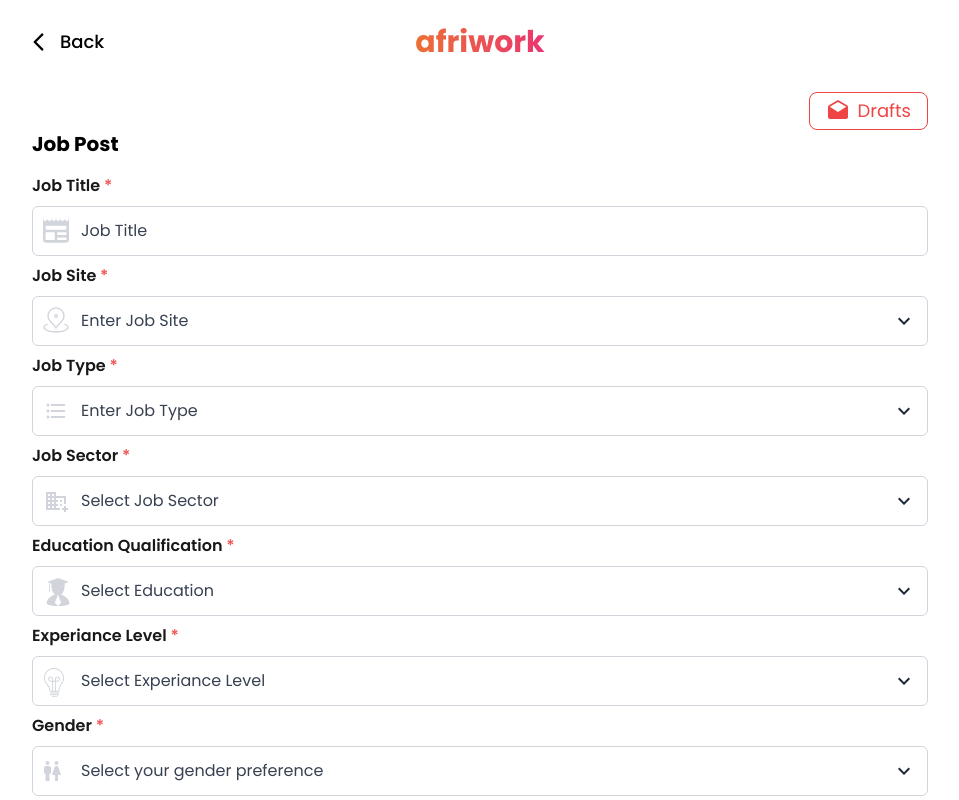
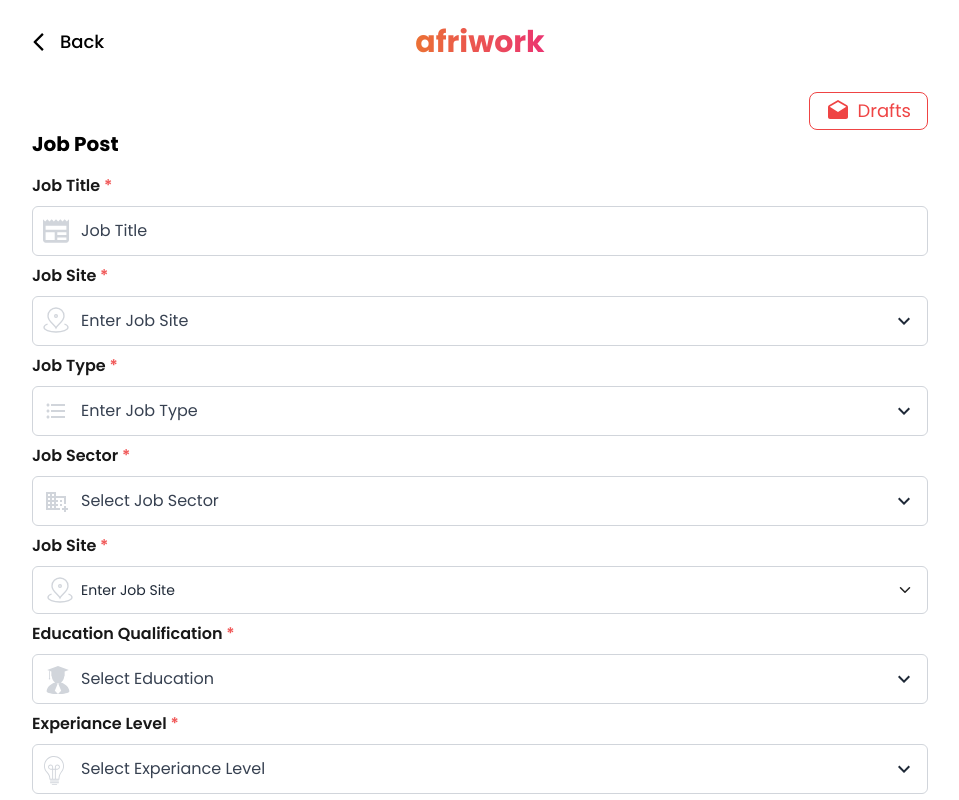
Before and after one commit to dawitYenew12/Afriwork_clone, a React (Vite) app in the folder webApp/: page /postJob in a window 1280 px wide. Shown: the top 800 px of the page, without its empty margins (160-1119 px from the left). Built offline with nearby package versions, Linux system fonts and the light colour scheme.

Commit message:
dynamic dropdown positioning implemented

```diff
--- a/webApp/src/App.jsx
+++ b/webApp/src/App.jsx
@@ -6,6 +6,7 @@ import ExploreMorejobs from "./pages/ExploreMorejobs";
 import DraftsList from "./pages/DraftsList";
 import ChooseYourProfile from "./pages/ChooseYourProfile";
 import YourJobPosts from "./pages/YourJobPosts";
+import Selection from "./pages/Selection";
 
 function App() {
   return (
@@ -18,6 +19,7 @@ function App() {
         <Route path="/drafts" element={<DraftsList/>}/>
         <Route path="/choose" element={<ChooseYourProfile/>}/>
         <Route path="/posts" element={<YourJobPosts/>}/>
+        <Route path="/slection" element={<Selection />} />
       </Routes>
     </Router>
   );
--- /dev/null
+++ b/webApp/src/assets/options/Jobsites.jsx
@@ -0,0 +1,16 @@
+// jobSites.js
+export const jobSites = [
+    { value: 'remote', label: 'Remote' },
+    { value: 'not', label: 'not' },
+    { value: 'hello', label: 'hello' },
+    { value: 'name', label: 'name' },
+    { value: 'best', label: 'best' },
+    { value: 'off', label: 'off' },
+    { value: 'time', label: 'time' },
+    { value: 'sam', label: 'sam' },
+    { value: 'dave', label: 'dave' },
+    { value: 'lem', label: 'lem' },
+    { value: 'yene', label: 'yene' },
+    { value: 'lin', label: 'lin' },
+    { value: 'onsite', label: 'On-site' }
+  ];
--- /dev/null
+++ b/webApp/src/assets/options/Jobtypes.jsx
@@ -0,0 +1,5 @@
+// jobTypes.js
+export const jobTypes = [
+    { value: 'parttime', label: 'Part-Time' },
+    { value: 'fulltime', label: 'Full-Time' }
+  ];
--- /dev/null
+++ b/webApp/src/assets/options/SelectionOptions.jsx
@@ -0,0 +1,7 @@
+import { jobSites } from './Jobsites';
+import { jobTypes } from './Jobtypes';
+
+export const SelectionOptions = {
+  jobSites,
+  jobTypes
+};
--- /dev/null
+++ b/webApp/src/components/Custom_select.jsx
@@ -0,0 +1,267 @@
+/* eslint-disable react/prop-types */
+import React, { useState, useEffect, useRef } from "react";
+
+const DownArrowIcon = ({ isOpen }) => {
+  return (
+    <svg
+      viewBox="0 0 24 24"
+      width="18"
+      height="18"
+      stroke="#222"
+      strokeWidth="2"
+      fill="none"
+      strokeLinecap="round"
+      strokeLinejoin="round"
+      className={isOpen ? "transform rotate-180 transition-transform" : ""}
+    >
+      <polyline points="6 9 12 15 18 9"></polyline>
+    </svg>
+  );
+};
+
+const CloseIcon = () => {
+  return (
+    <svg
+      viewBox="0 0 24 24"
+      width="14"
+      height="14"
+      stroke="#fff"
+      strokeWidth="2"
+      fill="none"
+      strokeLinecap="round"
+      strokeLinejoin="round"
+    >
+      <line x1="18" y1="6" x2="6" y2="18"></line>
+      <line x1="6" y1="6" x2="18" y2="18"></line>
+    </svg>
+  );
+};
+
+function CustomSelect({
+  options,
+  isMulti,
+  isSearchable,
+  placeholder,
+  onChange,
+  align,
+  Icon,
+}) {
+  const [showMenu, setShowMenu] = useState(false);
+  const [selectedOption, setSelectedOption] = useState(isMulti ? [] : null);
+  const [searchValue, setSearchValue] = useState(isSearchable ? "" : "");
+  const [focused, setFocused] = useState(false);
+  const [menuStyle, setMenuStyle] = useState({});
+  const searchRef = useRef();
+  const inputRef = useRef();
+  const menuRef = useRef();
+
+  const calculateMenuPosition = () => {
+    if (!inputRef.current || !menuRef.current) return;
+
+    const inputRect = inputRef.current.getBoundingClientRect();
+    const distanceFromTop = inputRect.top;
+    const bottom = inputRect.bottom;
+    const distanceFromBottom = window.innerHeight - bottom;
+
+    if (distanceFromBottom >= distanceFromTop) {
+      console.log("toBottom: ", inputRect);
+      console.log(bottom - distanceFromTop);
+      return { top: bottom - distanceFromTop };
+    } else {
+      console.log("toTop: ", inputRect);
+      return { bottom: bottom - inputRect.top + 2 };
+    }
+  };
+
+  useEffect(() => {
+    if (showMenu) {
+      const position = calculateMenuPosition();
+      setMenuStyle(position);
+    }
+  }, [showMenu]);
+
+  useEffect(() => {
+    if (isSearchable) {
+      setSearchValue(""); // Reset search value
+    }
+    if (showMenu && searchRef.current && isSearchable) {
+      searchRef.current.focus(); // Focus on search input when menu opens
+    }
+  }, [showMenu, isSearchable]);
+
+  useEffect(() => {
+    const handler = (e) => {
+      if (inputRef.current && !inputRef.current.contains(e.target)) {
+        setShowMenu(false);
+      }
+    };
+
+    window.addEventListener("click", handler);
+    return () => {
+      window.removeEventListener("click", handler);
+    };
+  }, []);
+
+  const handleInputClick = () => {
+    setFocused(false);
+    setShowMenu((prev) => !prev);
+  };
+
+  const getDisplay = () => {
+    if (
+      !selectedOption ||
+      (Array.isArray(selectedOption) && selectedOption.length === 0)
+    ) {
+      return placeholder;
+    }
+
+    if (isMulti) {
+      return (
+        <div className="flex flex-wrap gap-1">
+          {selectedOption.map((option, index) => (
+            <div
+              key={`${option.value}-${index}`}
+              className="flex items-center bg-blue-500 text-white rounded-full py-1 px-3 text-sm"
+            >
+              {option.label}
+              <span
+                onClick={(e) => onTagRemove(e, option)}
+                className="ml-2 cursor-pointer text-white"
+              >
+                <CloseIcon />
+              </span>
+            </div>
+          ))}
+        </div>
+      );
+    }
+    return selectedOption.label;
+  };
+
+  const removeOption = (option) => {
+    return selectedOption.filter((opt) => opt.value !== option.value);
+  };
+
+  const onTagRemove = (e, option) => {
+    e.stopPropagation();
+    const newValue = removeOption(option);
+    setSelectedOption(newValue);
+    onChange(newValue);
+  };
+
+  const handleClick = (e) => {
+    e.stopPropagation();
+    setShowMenu(false);
+  };
+
+  const onItemClick = (e, option) => {
+    let newOption;
+    if (isMulti) {
+      if (selectedOption.findIndex((opt) => opt.value === option.value) >= 0) {
+        newOption = removeOption(option);
+      } else {
+        newOption = [...selectedOption, option];
+      }
+    } else {
+      newOption = option;
+    }
+    setSelectedOption(newOption);
+    onChange(newOption);
+    if (isSearchable) {
+      setSearchValue("");
+    }
+    if (inputRef.current) {
+      setFocused(true);
+      inputRef.current.focus();
+    }
+  };
+
+  const isSelected = (option) => {
+    if (isMulti) {
+      return selectedOption.some((opt) => opt.value === option.value);
+    }
+    return selectedOption?.value === option.value;
+  };
+
+  const onSearch = (e) => {
+    setSearchValue(e.target.value); // Update search input state
+  };
+
+  const getOptions = () => {
+    if (!isSearchable || !searchValue) {
+      return options; // If not searchable, or no search value, return all options
+    }
+
+    return options.filter((option) =>
+      option.label.toLowerCase().includes(searchValue.toLowerCase())
+    );
+  };
+
+  return (
+    <div className="relative">
+      <div
+        tabIndex="0"
+        ref={inputRef}
+        onClick={handleInputClick}
+        className={`pl-12 flex items-center justify-between border border-gray-300 p-[13px] rounded-md cursor-pointer focus:outline-none ${
+          focused ? "focus:ring-2 focus:ring-red-500" : ""
+        }`}
+      >
+        <div
+          className={`text-sm ${
+            !selectedOption || selectedOption.length === 0
+              ? "text-gray-800"
+              : "text-black"
+          }`}
+        >
+          {getDisplay()}
+        </div>
+        <div className="flex items-center">
+          <DownArrowIcon isOpen={showMenu} />
+        </div>
+        <Icon className="absolute text-gray-300 w-8 h-8 left-3" />
+      </div>
+
+      {showMenu && (
+        <div
+        ref={menuRef}
+          className={`absolute z-50 left-4 mt-1 w-[110px] border border-black bg-white shadow-lg rounded-md ${
+            align === "auto" ? "" : `text-${align}`
+          }`}
+          onClick={handleClick}
+          style={menuStyle}
+
+        >
+          {isSearchable && (
+            <div className="px-2 py-1">
+              <input
+                className="w-full p-2 border rounded-md"
+                onChange={onSearch}
+                value={searchValue}
+                ref={searchRef}
+                placeholder="Search..."
+              />
+            </div>
+          )}
+          <div
+            className="max-h-80 overflow-y-auto p-1 rounded-md"
+          >
+            {getOptions().map((option) => (
+              <div
+                onClick={(e) => onItemClick(e, option)}
+                key={option.value}
+                className={`flex justify-center mb-[1px] px-4 py-1 text-sm cursor-pointer hover:bg-blue-50 rounded-md ${
+                  isSelected(option) ? "bg-blue-50" : ""
+                }`}
+              >
+                {option.label}
+              </div>
+            ))}
+          </div>
+        </div>
+      )}
+    </div>
+  );
+}
+
+export default CustomSelect;
--- a/webApp/src/components/PostJobForm.jsx
+++ b/webApp/src/components/PostJobForm.jsx
@@ -18,21 +18,22 @@ import PlaceOutlinedIcon from "@mui/icons-material/PlaceOutlined";
 import MapIcon from "@mui/icons-material/Map";
 import HandCoin from "../assets/Icons/HandCoin";
 import PaymentsIcon from "@mui/icons-material/Payments";
-
+import CustomSelect from "../components/Custom_select";
 import "../styles/jobStyle.css";
+import { SelectionOptions } from "../assets/options/SelectionOptions";
 
 function PostJobForm() {
   const [styleState, setStyleState] = useState(Array(5).fill(false));
+  const [jobSites, setJobSites] = useState(SelectionOptions.jobSites);
+
+  const handleChangeSelect = (e) => {
+    console.log(e);
+  };
 
   const handleStyleState = (index) => {
     const newStyleState = [...styleState];
     newStyleState[index] = !newStyleState[index];
     setStyleState(newStyleState);
-  };
-
-  const handleSelection = () => {
-    const newSelection = document.getSelection();
-    setSelection(newSelection);
   };
 
   return (
@@ -63,6 +64,7 @@ function PostJobForm() {
           />
         </div>
       </div>
+
       {/*Job site*/}
       <div className="flex flex-col mt-2 relative">
         <label htmlFor="jobSite" className="font-semibold opacity-90">
@@ -116,6 +118,20 @@ function PostJobForm() {
         </div>
         <div className="absolute top-11 right-3">
           <KeyboardArrowDownIcon className="text-gray-800" />
+        </div>
+      </div>
+      <div className="flex flex-col mt-2 relative">
+        <label htmlFor="jobSite" className="font-semibold opacity-90">
+          Job Site <span className="text-red-500">*</span>
+        </label>
+        <div className="mt-2">
+          <CustomSelect
+            options={jobSites}
+            placeholder="Enter Job Site"
+            onChange={(e) => handleChangeSelect(e)}
+            isSearchable={false}
+            Icon={MapSite}
+          />
         </div>
       </div>
       {/* Job type */}
--- /dev/null
+++ b/webApp/src/pages/Selection.jsx
@@ -0,0 +1,46 @@
+import { useState } from "react";
+import CustomSelect from "../components/Custom_select";
+import PaymentsIcon from "@mui/icons-material/Payments";
+
+const PaymentIcon = () => {
+  return (
+    <div className="w-[28px] absolute left-3">
+      <PaymentsIcon className="text-gray-400" />
+    </div>
+  );
+};
+
+function Selection() {
+  const [options, setOptions] = useState([
+    {
+      label: "Option 1",
+      value: "opt1",
+    },
+    {
+      label: "Option 2",
+      value: "opt2",
+    },
+    {
+      label: "Option 3",
+      value: "opt3",
+    },
+  ]);
+
+  const handleChangeSelect = (e) => {
+    console.log(e);
+  };
+
+  return (
+    <div className="App">
+      <CustomSelect
+        options={options}
+        placeholder="Please select..."
+        onChange={(e) => handleChangeSelect(e)}
+        isSearchable={false}
+        Icon={PaymentIcon}
+      />
+    </div>
+  );
+}
+
+export default Selection;
```
Also changed, not shown: webApp/src/styles/jobStyle.css (line endings or trailing spaces).
